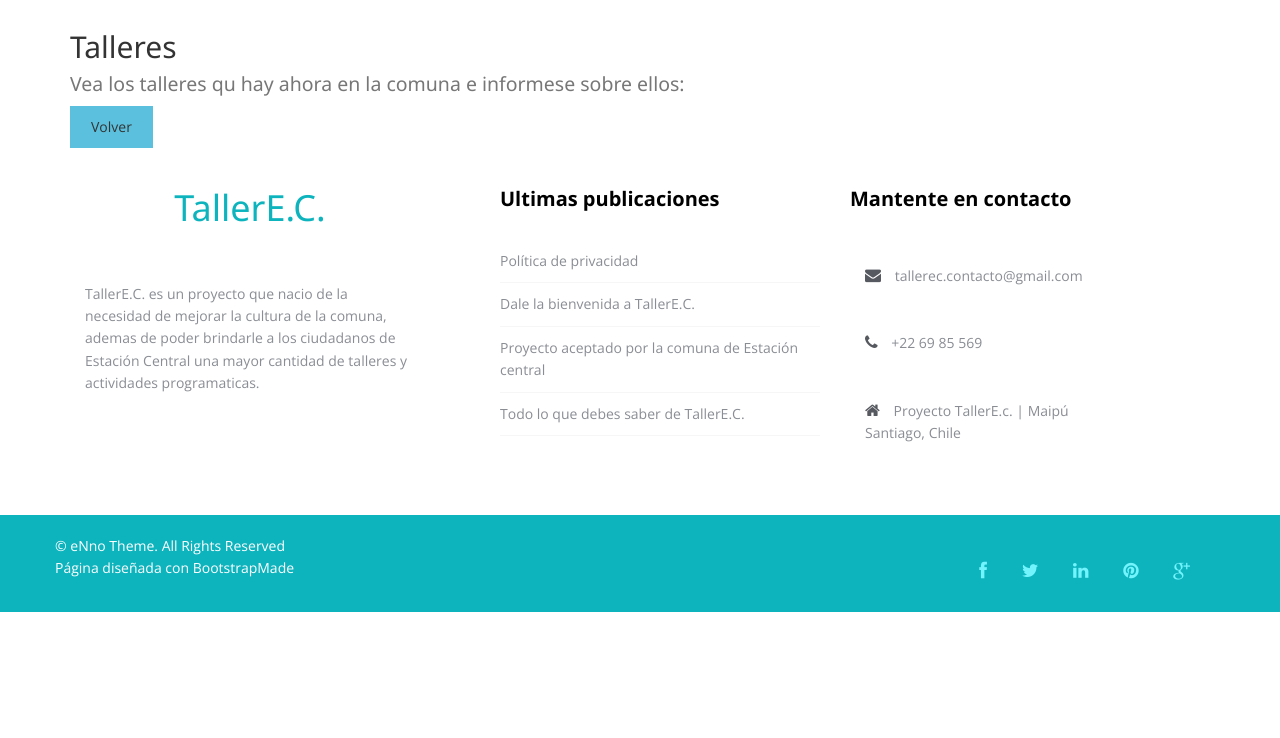
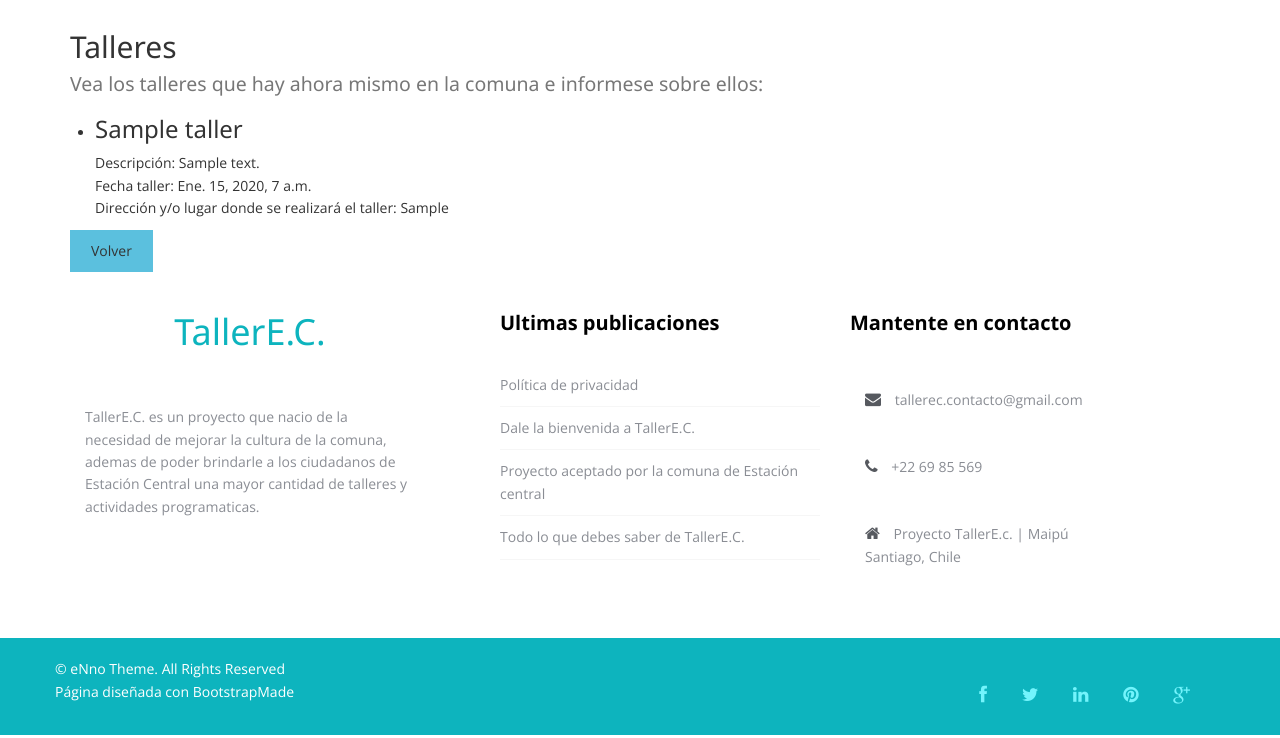
Before and after one commit to DanielWiz/TallerE.C-Final, a Django app: page /talleres in a window 1280 px wide. Shown: the part 62-800 px from the top of the page. Run offline with Django 3.2, Linux system fonts and the light colour scheme; tables that the repository leaves empty hold one stand-in row (values such as "Sample post"); some libraries are stand-ins or nearby versions.

Commit message:
Añado Talleres, HTML Y Base de datos

```diff
--- a/talleres/admin.py
+++ b/talleres/admin.py
@@ -1,4 +1,5 @@
 from django.contrib import admin
-from .models import Propuestas
+from .models import Propuestas,Taller
 
+admin.site.register(Taller)
 admin.site.register(Propuestas)
--- a/talleres/models.py
+++ b/talleres/models.py
@@ -1,5 +1,6 @@
 from django.db import models
 from vote.models import VoteModel
+from datetime import datetime
 
 class Propuestas(VoteModel, models.Model):
     IdPropuestas = models.AutoField(primary_key=True)
@@ -8,3 +9,12 @@
 
     def __str__(self):
         return "%s - %s" % (self.PropuestaNombre,self.IdPropuestas)
+
+class Taller(models.Model):
+	codigo_taller = models.AutoField(primary_key=True)
+	nombre = models.CharField(max_length=60)
+	descripcion = models.CharField(max_length=120)
+	fecha = models.DateTimeField(default=datetime.now())
+	lugar_taller = models.CharField(max_length=60)
+	def __str__(self):
+		return "%s. %s" % (self.codigo_taller, self.nombre)
--- a/talleres/templates/taller/talleres.html
+++ b/talleres/templates/taller/talleres.html
@@ -3,13 +3,25 @@
 <div class="container">
 	<div class="row">
 		<div class="col-lg-12">
-			<h2>Talleres<br><small>Vea los talleres qu hay ahora en la comuna e informese sobre ellos:</small></h2>
-
+			<h2>Talleres<br><small>Vea los talleres que hay ahora mismo en la comuna e informese sobre ellos:</small></h2>
+				<div class="row">
+					{% if talleres %}
+				    	<ul>
+					    	{% for t in talleres %}
+					      	<li>
+					       		<h3>{{ t.nombre }}</h3>
+					        	Descripción: {{ t.descripcion }}</br>
+					        	Fecha taller: {{t.fecha}}</br>
+					        	Dirección y/o lugar donde se realizará el taller: {{t.lugar_taller}}
+					        </li>
+					    	{% endfor %}
+					    </ul>
+					{% else %}
+					    <p>No hay talleres registrados.</p>
+					{% endif %}
+				</div>
 			<a href="/" class="btn btn-info" role="button">Volver</a>
 		</div>
 	</div>
 </div>
-
-
-
 {% endblock %}
--- a/talleres/views.py
+++ b/talleres/views.py
@@ -3,7 +3,7 @@
 from django.contrib.auth.forms import UserCreationForm
 from django.http import HttpResponse
 from .forms import UserCreationForm
-from .models import Propuestas
+from .models import Propuestas, Taller
 from django.template import loader
 
 def index(request):
@@ -60,6 +60,22 @@
     #Invocamos la página de respuesta 'index.html'
     return HttpResponse(template.render(context, request))
 
+def talleres(request):
+    #Obtenemos los departamentos ordenados de manera descendente.
+    #[Z-A] Se antepone el signo menos (-)
+    cargarTalleres = Taller.objects.all()
+
+    #Cargamos el archivo index.html que se encuentra en la carpeta 'templates'
+    template = loader.get_template('taller/talleres.html')
+
+    #Creamos el nombre 'deptos' para reutilizarlo en el archivo 'index.html'
+    context = {
+        'talleres': cargarTalleres,
+    }
+
+    #Invocamos la página de respuesta 'index.html'
+    return HttpResponse(template.render(context, request))
+
 def detallePropuestas(request, propuesta_id):
 	propuestaD = Propuestas.objects.get(pk=propuesta_id)
 	return render(request, 'taller/propuestasDetalles.html', {'propuestaD': propuestaD})
@@ -68,10 +84,10 @@
     user = request.user
     votos = Propuestas.objects.get(pk=propuesta_id)
     votos.votes.up(user.id)
-    return render(request, 'taller/index.html', {'votos': votos})
+    return redirect("/")
 
 def VotosDown(request,propuesta_id):
     user = request.user
     votos = Propuestas.objects.get(pk=propuesta_id)
     votos.votes.down(user.id)
-    return render(request, 'taller/index.html', {'votos': votos})
+    return redirect("/")
```
Also changed, not shown: talleres/migrations/0005_taller.py (added).
